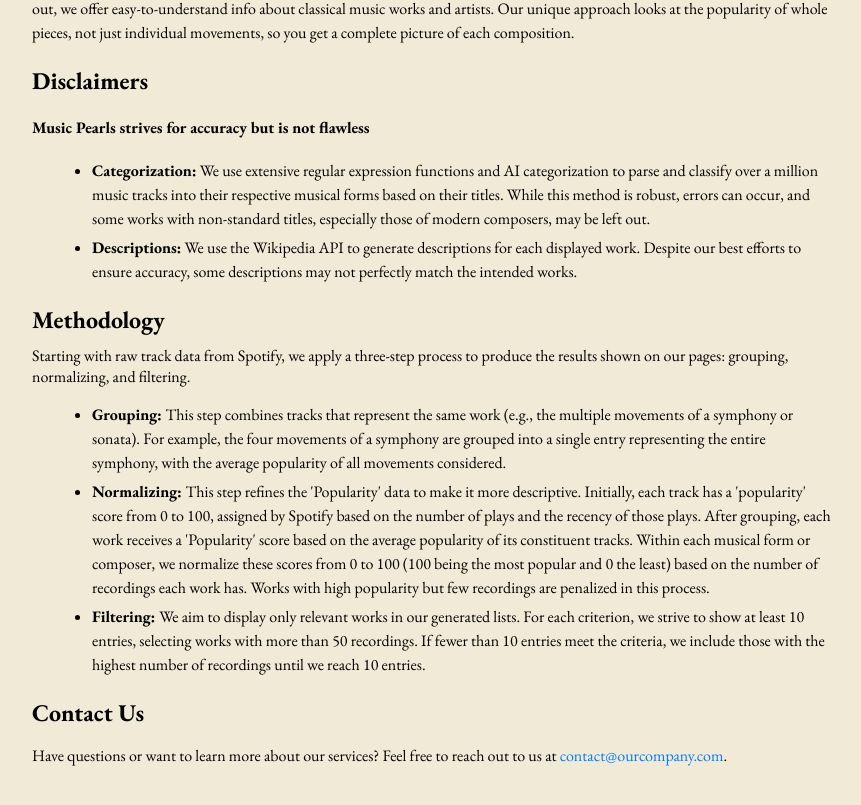
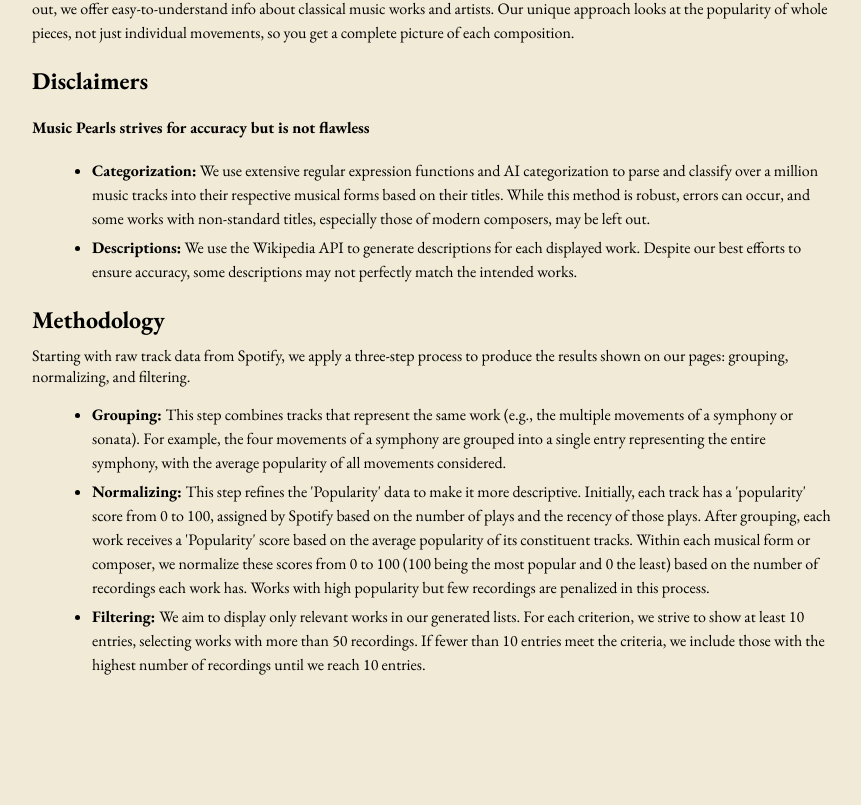
Before and after one commit to Leo-Cal/Music, a React (Create React App) app in the folder client/: page /about in a window 1280 px wide. Shown: the part 253-1058 px from the top of the page, without its empty margins (208-1069 px from the left). After the commit the page ends 970 px from the top, so only its background shows below. Built offline with nearby package versions, Linux system fonts and the light colour scheme.

Commit message:
Minor changes in About page

```diff
--- a/client/src/components/About.js
+++ b/client/src/components/About.js
@@ -44,13 +44,13 @@
             </ul>
           </section>
 
-          <section className="about-section">
+          {/* <section className="about-section">
             <h2>Contact Us</h2>
             <p>
               Have questions or want to learn more about our services? Feel free to reach out to us at
               <a href="mailto:contact@ourcompany.com"> contact@ourcompany.com</a>.
             </p>
-          </section>
+          </section> */}
         </div>
       );
 }
```
